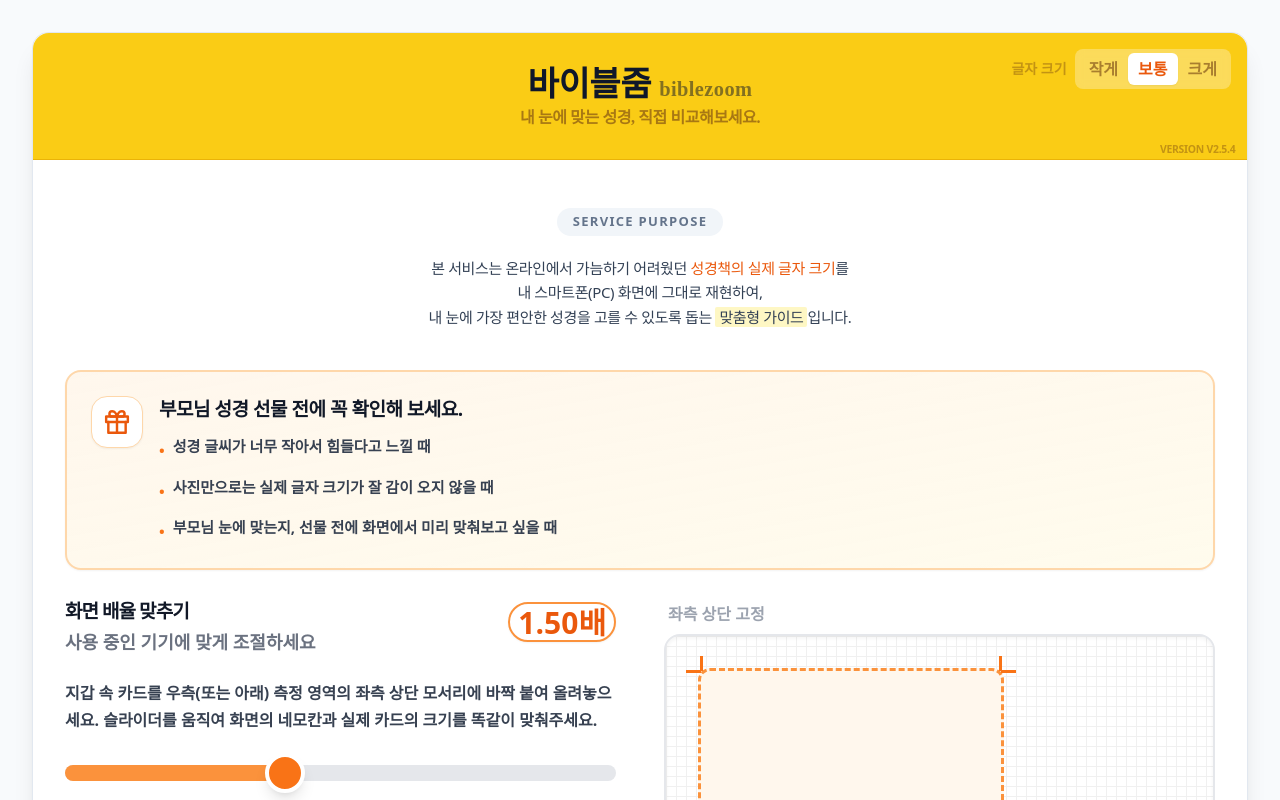
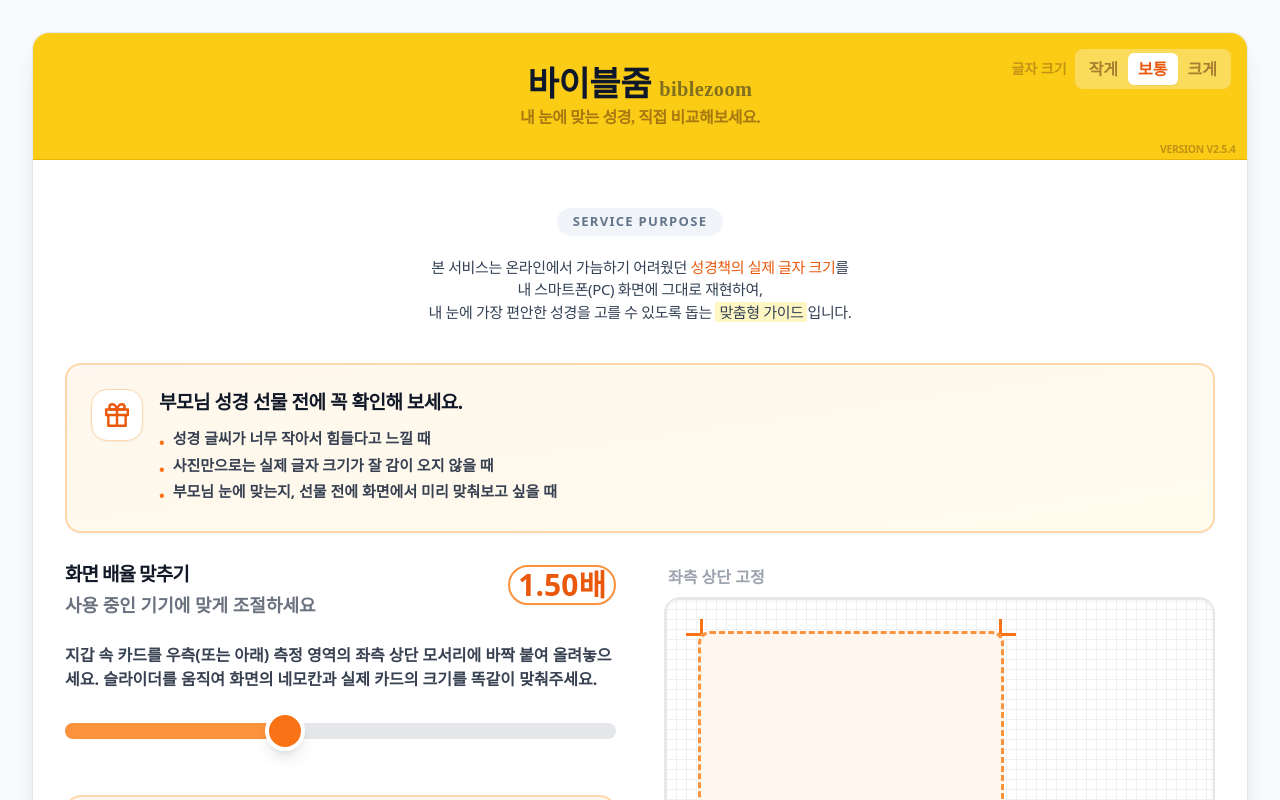
Before and after one commit to graceworkstudio/biblefont, a React (Vite) app: page / in a window 1280 px wide. Shown: the top 800 px of the page. Built offline with nearby package versions, Linux system fonts and the light colour scheme; a web font is replaced by a local one.

Commit message:
auto: 2026-05-15 01:28:43

```diff
--- a/src/App.jsx
+++ b/src/App.jsx
@@ -3669,7 +3669,7 @@ const App = () => {
                 >
                   {EMPATHY_PARENT_HEADLINE}
                 </p>
-                <ul className="space-y-3 text-gray-700 font-bold text-[length:var(--font-hero-bullets)]">
+                <ul className="space-y-0 text-gray-700 font-bold text-[length:var(--font-hero-bullets)]">
                   {EMPATHY_BULLETS.map((line, i) => (
                     <li
                       key={i}
--- a/src/index.css
+++ b/src/index.css
@@ -37,8 +37,8 @@
 
   --font-modal-btn: 12px;
   --font-modal-btn-md: 14px;
-  --font-purpose-leading: 1.5;
-  --font-empathy-leading: 1.5;
+  --font-purpose-leading: 1.4;
+  --font-empathy-leading: 1.4;
   --spacing-section-subtitle: 0.4rem;
 }
 
@@ -72,8 +72,8 @@
 
   --font-modal-btn: 14px;
   --font-modal-btn-md: 18px;
-  --font-purpose-leading: 1.65;
-  --font-empathy-leading: 1.65;
+  --font-purpose-leading: 1.5;
+  --font-empathy-leading: 1.5;
   --spacing-section-subtitle: 0.45rem;
 }
 
@@ -107,8 +107,8 @@
 
   --font-modal-btn: 16px;
   --font-modal-btn-md: 20px;
-  --font-purpose-leading: 1.9;
-  --font-empathy-leading: 1.9;
+  --font-purpose-leading: 1.6;
+  --font-empathy-leading: 1.6;
   --spacing-section-subtitle: 0.5rem;
 }
 
```
